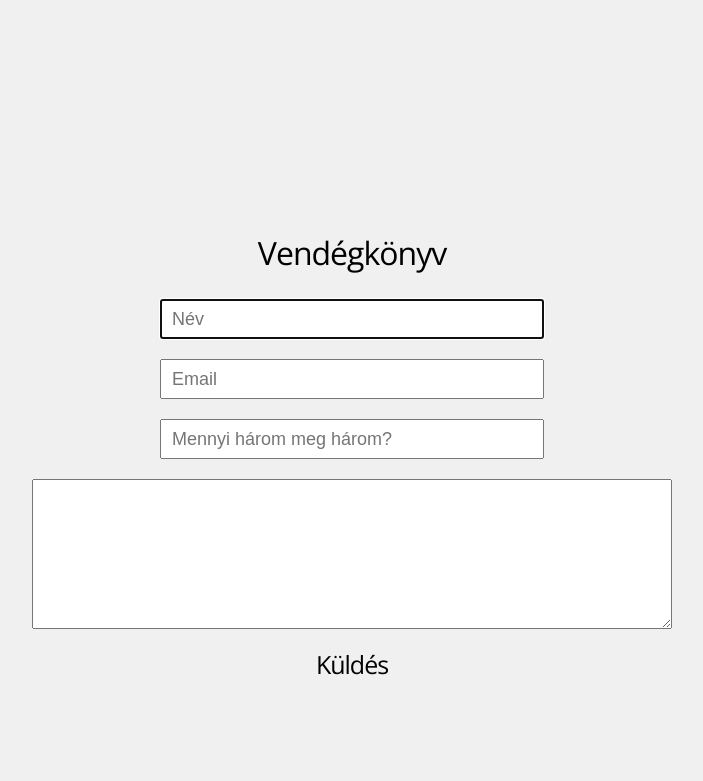
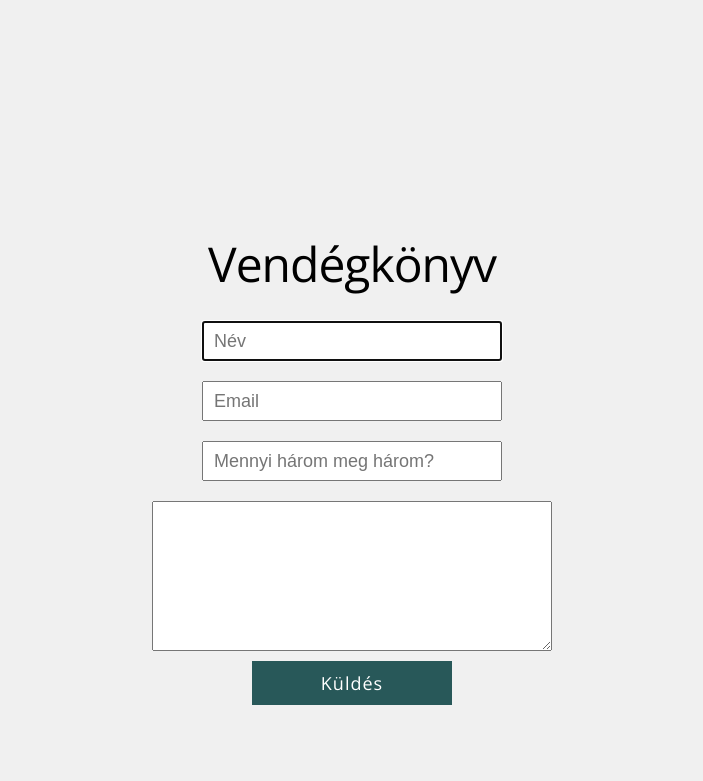
Before and after one commit to fejes91/PhotoCMS, a PHP site: page /service/index.php in a window 1280 px wide. Shown: the part 614-1395 px from the top of the page, without its empty margins (288-991 px from the left). Before the commit the page ends 1289 px from the top, so only its background shows below. Run offline with PHP 8.4, Linux system fonts and the light colour scheme; data that the repository does not hold is empty; some libraries are stand-ins or nearby versions.

Commit message:
Guestbook

```diff
--- a/classes/DBManager.php
+++ b/classes/DBManager.php
@@ -354,6 +354,29 @@ class DbManager {
         return $array;
     }
 
+    public function getGuestbookEntryForIp($ip){
+        $sql = "SELECT * FROM guestbook WHERE ip = :ip order by date DESC";
+        $stmt = $this->con->prepare($sql);
+        $stmt->execute(array(
+            "ip" => $ip)
+        );
+
+        return new GuestBookEntry($stmt->fetch());
+    }
+
+    public function insertGuestbookEntry($author, $ip, $mail, $text){
+        $sql = "INSERT INTO guestbook (author, ip, mail, text) VALUES (:author, :ip, :mail, :text)";
+        $stmt = $this->con->prepare($sql);
+        $stmt->execute(array(
+            "author" => $author,
+            "ip" => $ip,
+            "mail" => $mail,
+            "text" => $text
+            )
+        );
+
+        return $stmt->rowCount();
+    }
 }
 
 ?>
--- a/service/frontEndService.php
+++ b/service/frontEndService.php
@@ -47,8 +47,8 @@ function getAlbum($id) {
 }
 
 function getGuestbook(){
-    //$entries = DbManager::Instance()->getAllowedGuestbookEntries();
-    $entries = DbManager::Instance()->getGuestbookEntries();
+    $entries = DbManager::Instance()->getAllowedGuestbookEntries();
+    //$entries = DbManager::Instance()->getGuestbookEntries();
 
     $responseArray = array();
     foreach ($entries as $entry) {
--- a/service/index.php
+++ b/service/index.php
@@ -81,18 +81,21 @@ header('Content-type: text/html; charset=utf-8');
 
             <div id="guestbook">
                 <header>Vendégkönyv</header>
+                <div id="formContainer">
                     <form id="gBookForm" accept-charset="UTF-8" method="POST">
                         <input name="name" id="name" type="text" placeholder="Név" autofocus=""><br>
                         <input name="mail" id="mail" placeholder="Email" type="text"><br>
                         <input name="captcha" id="captcha" placeholder="Mennyi három meg három?" type="text" autofocus=""><br>
                         <textarea name="message" id="message" type="text" ></textarea><br>
-                    <a href="" style="color: black; text-decoration: none;">
-                    <div id="submitGBook" style="line-height: 50px; text-align: center; font-size: 25px; height: 50px; width: 100%; border: none; background-color: transparent;">
+
+                        <div id="submitGBook">
                                 Küldés
                         </div>
-                    </a>
+
 
                     </form>
+                </div>
+                <div id="responseContainer"></div>
                 <div id="guestbookEntries"></div>
             </div>
         </div>
--- a/service/style.css
+++ b/service/style.css
@@ -5,6 +5,10 @@ body{
     font-weight: 300;
     letter-spacing: -1px;
     background-color: rgb(240, 240, 240);
+}
+
+input.error, textarea.error{
+    border: 2px solid red;
 }
 
 #wrapper{
@@ -39,7 +43,7 @@ body{
 #menuPanel{
     height: 40px;
     width: 100%;
-    background-color: rgb(40, 88, 89);;
+    background-color: rgb(40, 88, 89);
     position: fixed;
     top: 0px;
     left: 0px;
@@ -429,8 +433,19 @@ body{
 #guestbook header{
     text-align: center;
     font-weight: lighter;
-    font-size: 32px;
+    font-size: 48px;
     margin: 15px 0px;
+}
+
+#guestbook #formContainer{
+    text-align: center;
+}
+
+#guestbook #responseContainer{
+    text-align: center;
+    opacity: 0;
+    height: 50px;
+    transition-duration: 0.5s;
 }
 
 #guestbook form{
@@ -439,23 +454,24 @@ body{
 
 #guestbook form input, #guestbook form textarea{
     margin: 10px;
-    width: 30%;
-    min-width: 300px;
+    width: 300px;
     height: 40px;
     font-size: 18px;
     padding-left: 10px;
 }
 
 #guestbook form textarea{
-    width: 50%;
-    min-width: 400px;
+    width: 400px;
     height: 150px;
-    padding: 0;
+    padding: 5px;
 }
 
 #guestbook .entry{
     text-align: center;
-    margin: 50px;
+    margin: 0px auto 50px auto;
+    font-size: 20px;
+    width: 80%;
+    max-width: 800px;
 }
 
 #guestbook .date{
@@ -465,6 +481,20 @@ body{
     line-height: 100%;
 }
 
+#submitGBook{
+    width: 200px;
+    margin: 0px auto;
+    padding: 10px 0px;
+    background-color: rgb(40, 88, 89);
+    color: white;
+    letter-spacing: 1px;
+    font-size: 18px;
+}
+
+#guestbook .author{
+    font-size: 14px;
+}
+
 .notransition {
   -webkit-transition: none !important;
   -moz-transition: none !important;
```
Also changed, not shown: service/GuestbookHandler.php (added, +33 -0 lines), service/script.js (+39 -3 lines). Lines whose indentation alone changed are shown as unchanged.
